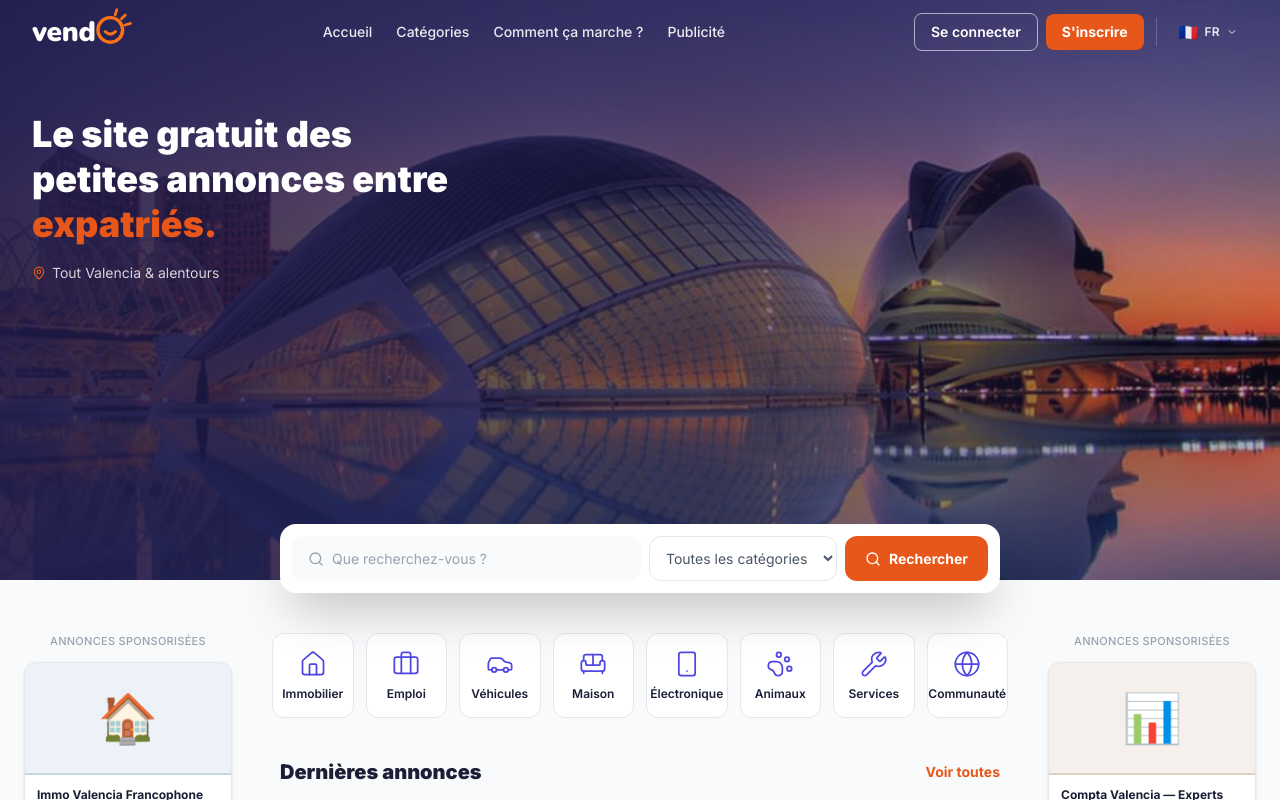
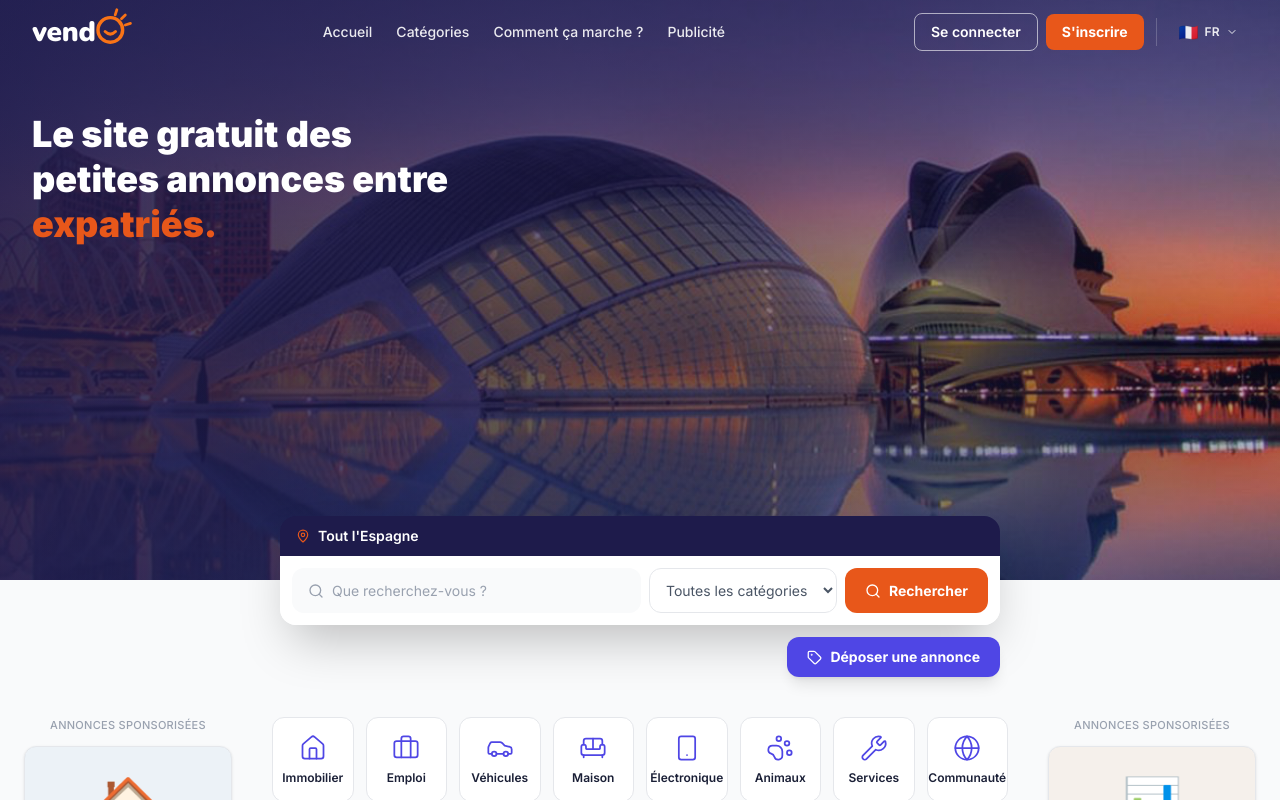
Before and after one commit to GuillaumeBidallier/valencia-expat-market, a Next.js app: page / in a window 1280 px wide. Shown: the top 800 px of the page. Built offline with nearby package versions, Linux system fonts and the light colour scheme.

Commit message:
feat: search bar with "Tout l'Espagne" banner and "Déposer une annonce" button
Co-Authored-By: Claude Sonnet 4.6 <noreply@anthropic.com>

```diff
--- a/app/page.tsx
+++ b/app/page.tsx
@@ -49,18 +49,20 @@ export default function HomePage() {
               petites annonces entre<br />
               <span className="text-orange-primary">expatriés.</span>
             </h1>
-
-            <div className="flex items-center gap-1.5 text-white/80 text-sm">
-              <MapPin size={14} className="text-orange-primary" />
-              <span>Tout Valencia &amp; alentours</span>
-            </div>
           </div>
         </div>
       </section>
 
       {/* ===== FLOATING SEARCH BAR ===== */}
-      <div className="-mt-14 relative z-20 max-w-3xl mx-auto px-4 sm:px-6">
-        <div className="bg-white rounded-2xl shadow-2xl p-2 sm:p-3 flex gap-2">
+      <div className="-mt-16 relative z-20 max-w-3xl mx-auto px-4 sm:px-6">
+        <div className="rounded-2xl shadow-2xl overflow-hidden">
+          {/* Location banner */}
+          <div className="bg-hero-dark px-4 py-2.5 flex items-center gap-2">
+            <MapPin size={14} className="text-orange-primary shrink-0" />
+            <span className="text-white text-sm font-semibold">Tout l&apos;Espagne</span>
+          </div>
+          {/* Search row */}
+          <div className="bg-white p-2 sm:p-3 flex gap-2">
             <div className="flex-1 flex items-center gap-2 bg-gray-50 rounded-xl px-4">
               <Search size={16} className="text-gray-400 shrink-0" />
               <input
@@ -81,6 +83,17 @@ export default function HomePage() {
             >
               <Search size={16} />
               <span className="hidden sm:inline">Rechercher</span>
+            </Link>
+          </div>
+        </div>
+        {/* Déposer une annonce */}
+        <div className="flex justify-end mt-3">
+          <Link
+            href="/deposer-annonce"
+            className="flex items-center gap-2 bg-indigo-primary text-white px-5 py-2.5 rounded-xl font-bold text-sm hover:bg-indigo-dark transition-colors shadow-lg"
+          >
+            <Tag size={15} />
+            Déposer une annonce
           </Link>
         </div>
       </div>
```
Lines whose indentation alone changed are shown as unchanged.
